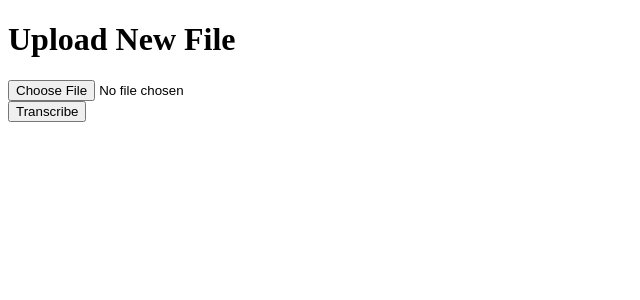
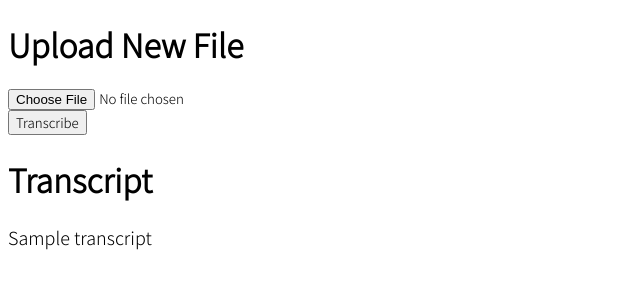
Before and after one commit to shreyasavant/Speech-Recognition, a Flask app: template templates/index.html in a window 1280 px wide. Shown: the top 300 px of the page, without its empty margins (0-640 px from the left). Run offline with Flask 2, Linux system fonts and the light colour scheme; the template is opened without the code that fills it: most values are stand-ins (such as "Sample title", 1, 10 or a date in 2020).

Commit message:
Python and google speeh recognition API applied

```diff
--- a/app.py
+++ b/app.py
@@ -1,11 +1,31 @@
-from flask import Flask, render_template
+from flask import Flask, render_template, request
+import speech_recognition as sr
+from werkzeug.utils import redirect
 
 app = Flask(__name__)
 
 
-@app.route("/", methods=["GET"])
+@app.route("/", methods=["GET", "POST"])
 def index():
-    return render_template('index.html')
+    transcript = ""
+    if request.method == "POST":
+        print("FORM DATA RECIEVED")
+
+        if "file" not in request.files:
+            return redirect(request.url)
+
+        file = request.files["file"]
+        if file.filename == "":
+            return redirect(request.url)
+
+        if file:
+            recognizer = sr.Recognizer()
+            audioFile = sr.AudioFile(file)
+            with audioFile as source:
+                data = recognizer.record(source)
+            transcript = recognizer.recognize_google(data, key=None)
+
+    return render_template('index.html', transcript=transcript)
 
 
 if __name__ == "__main__":
--- /dev/null
+++ b/static/styles/index.css
@@ -0,0 +1,30 @@
+h1,
+p,
+input {
+  font-family: 'Noto Sans JP', sans-serif;
+}
+
+#speechContainer {
+  margin: 20px;
+}
+
+#submitButton {
+  background-color: black;
+  color: blue;
+  border-radius: 5px;
+  border: none;
+  padding: 10px 30px;
+}
+
+#submitButton:hover {
+  cursor: pointer;
+}
+
+#speechTranscriptContainer {
+  margin-top: 20px;
+}
+
+#speechText {
+  font-size: 18px;
+  width: 500px;
+}
--- a/templates/index.html
+++ b/templates/index.html
@@ -3,15 +3,24 @@
 <head>
     <meta charset="UTF-8">
     <title>Speech Recognition</title>
+    <link href="https://fonts.googleapis.com/css2?family=Noto+Sans+JP:wght@300&display=swap" rel="stylesheet">
+    <link rel="stylesheet" href="{{url_for('static',filename='styles/index.css')}}">
 </head>
 <body>
     <div id = "speechcontainer">
         <h1> Upload New File </h1>
-        <form method="" enctype="multipart/form-data">
+        <form method="post" enctype="multipart/form-data">
             <input type="file" name="file" />
             <br>
             <input type="submit" value="Transcribe" />
         </form>
+
+    {% if transcript != "" %}
+    <div id = "speechTranscriptContainer">
+        <h1>Transcript</h1>
+        <p id="speechText">{{transcript}}</p>
+    </div>
+    {% endif %}
     </div>
 </body>
 </html>
```
